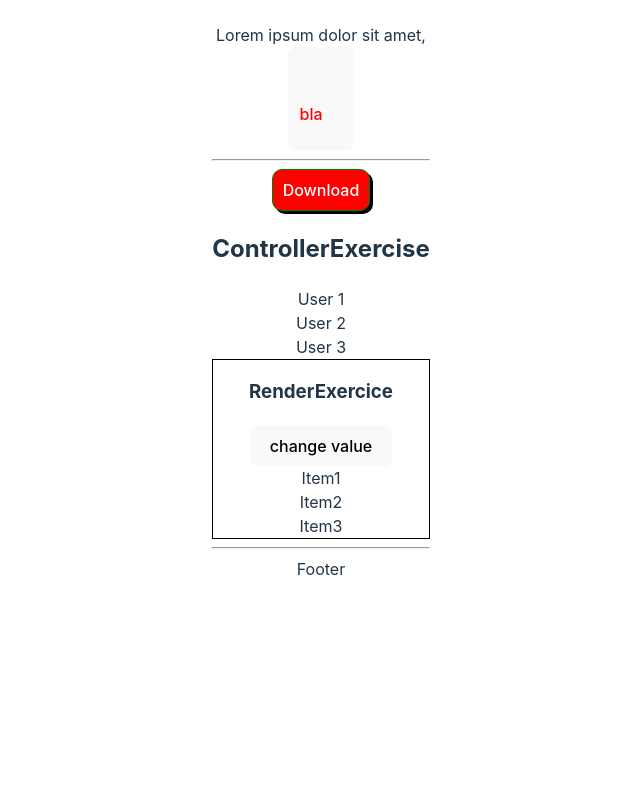
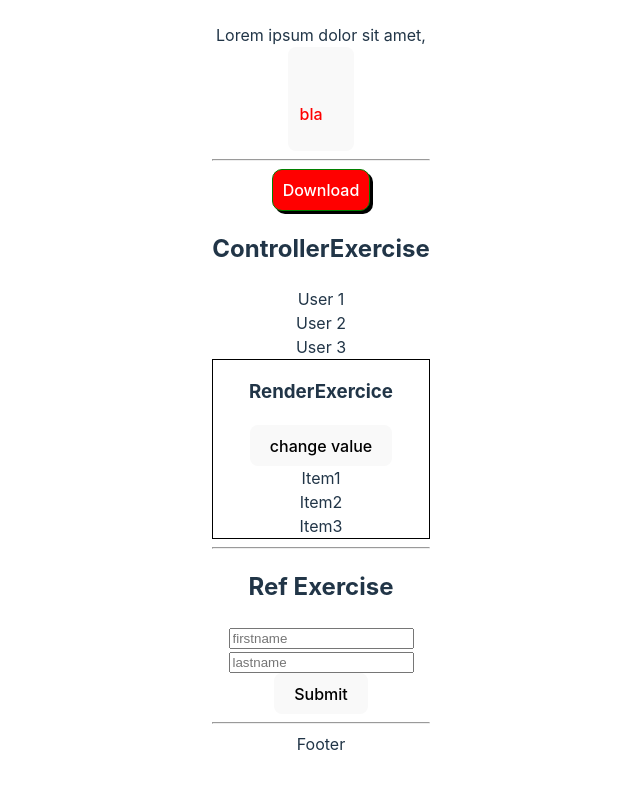
Before and after one commit to sbke-mms/react-intro, a React (Vite) app in the folder tag2/: page / in a window 1280 px wide. Shown: the part 263-1051 px from the top of the page, without its empty margins (319-959 px from the left). Before the commit the page ends 876 px from the top, so only its background shows below. Built offline with nearby package versions, Linux system fonts and the light colour scheme.

Commit message:
useReferences

```diff
--- /dev/null
+++ b/tag2/src/components/RefExercise.tsx
@@ -0,0 +1,30 @@
+import { useRef } from "react"
+
+function RefExercise() {
+
+    //mit useRef wird kein re-rendering beim input keystroke ausgelöst
+    // es wird NUR die Referenz abgefragt beim handleSubmit()
+    //references definition
+    const firstNameRef = useRef<HTMLInputElement>(null)
+    console.log("firstname", firstNameRef)
+    const lastNameRef = useRef<HTMLInputElement>(null)
+
+    function handleSubmit(e:React.FormEvent<HTMLFormElement>){
+        e.preventDefault()
+        console.log("firstNameRef",firstNameRef?.current?.value)
+    }
+
+  return (
+    <>
+    <h2>Ref Exercise</h2>
+    <form onSubmit={handleSubmit}>
+        <input name="firstname" type="text" placeholder="firstname" ref={firstNameRef}/><br/>
+        <input name="lastname" type="text" placeholder="lastname" ref={lastNameRef}/><br/>
+        <button type="submit">Submit</button>
+
+    </form>
+    </>
+  )
+}
+
+export default RefExercise
--- a/tag2/src/pages/Homepage.tsx
+++ b/tag2/src/pages/Homepage.tsx
@@ -1,6 +1,7 @@
 import Button from "../components/button/Button"
 import Button2 from "../components/button2/Button2"
 import ControllerExercise from "../components/controllerExercise/ControllerExercise"
+import RefExercise from "../components/RefExercise"
 import Item1 from "../components/renderingExercice/Item1"
 import Item2 from "../components/renderingExercice/Item2"
 import RenderingExercise from "../components/renderingExercice/RenderingExercise"
@@ -33,6 +34,8 @@ function Homepage() {
       <Item1/>
       <Item2/>
     </RenderingExercise>
+    <hr/>
+    <RefExercise/>
   </>
 }
 
```
